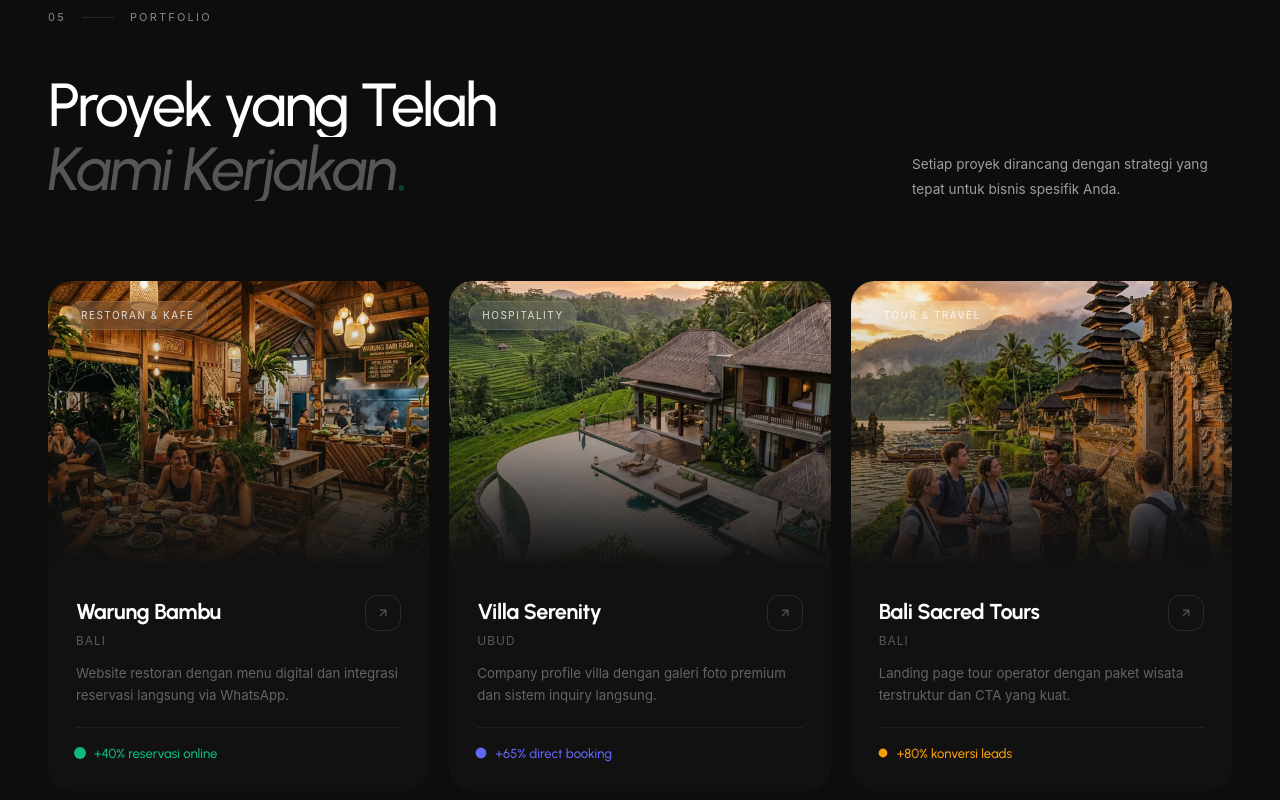
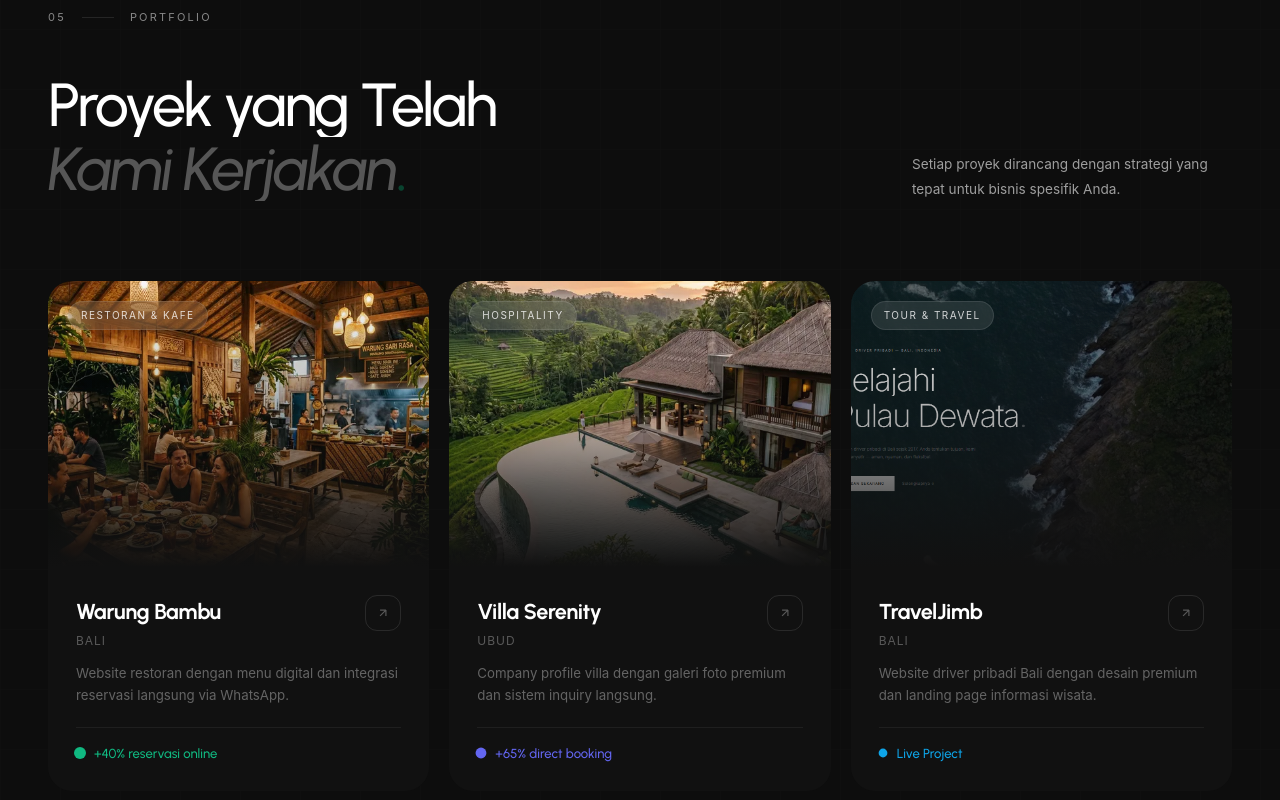
Before and after one commit to BagusSedana/bangBisnis1, a React (Vite) app: page / in a window 1280 px wide. Shown: the part 5411-6211 px from the top of the page. Built offline with nearby package versions, Linux system fonts and the light colour scheme.

Commit message:
feat: add TravelJimb to portfolio and make cards clickable

```diff
--- a/src/app/components/PortfolioSection.tsx
+++ b/src/app/components/PortfolioSection.tsx
@@ -27,13 +27,14 @@ const projects = [
     color: "#6366f1",
   },
   {
-    img: portfolioImg3,
+    img: "/img-portfolio-travel.png",
     category: "Tour & Travel",
-    title: "Bali Sacred Tours",
+    title: "TravelJimb",
     location: "Bali",
-    desc: "Landing page tour operator dengan paket wisata terstruktur dan CTA yang kuat.",
-    result: "+80% konversi leads",
-    color: "#f59e0b",
+    desc: "Website driver pribadi Bali dengan desain premium dan landing page informasi wisata.",
+    result: "Live Project",
+    color: "#0ea5e9",
+    link: "https://traveljimb.vercel.app/",
   },
 ];
 
@@ -44,7 +45,7 @@ function ProjectCard({
   project: (typeof projects)[0];
   index: number;
 }) {
-  const cardRef = useRef<HTMLDivElement>(null);
+  const cardRef = useRef<HTMLAnchorElement>(null);
   const { scrollYProgress } = useScroll({
     target: cardRef,
     offset: ["start end", "end start"],
@@ -52,9 +53,12 @@ function ProjectCard({
   const y = useTransform(scrollYProgress, [0, 1], [60, -60]);
 
   return (
-    <motion.div
+    <motion.a
+      href={project.link || "#"}
+      target={project.link ? "_blank" : undefined}
+      rel={project.link ? "noopener noreferrer" : undefined}
       ref={cardRef}
-      className="group relative rounded-3xl overflow-hidden bg-[#111] cursor-default"
+      className={`group relative rounded-3xl overflow-hidden bg-[#111] ${project.link ? "cursor-pointer" : "cursor-default"}`}
       initial={{ opacity: 0, y: 60 }}
       whileInView={{ opacity: 1, y: 0 }}
       viewport={{ once: true, margin: "-80px" }}
@@ -138,7 +142,7 @@ function ProjectCard({
           </span>
         </div>
       </div>
-    </motion.div>
+    </motion.a>
   );
 }
 
```
Also changed, not shown: public/img-portfolio-travel.png (added).
